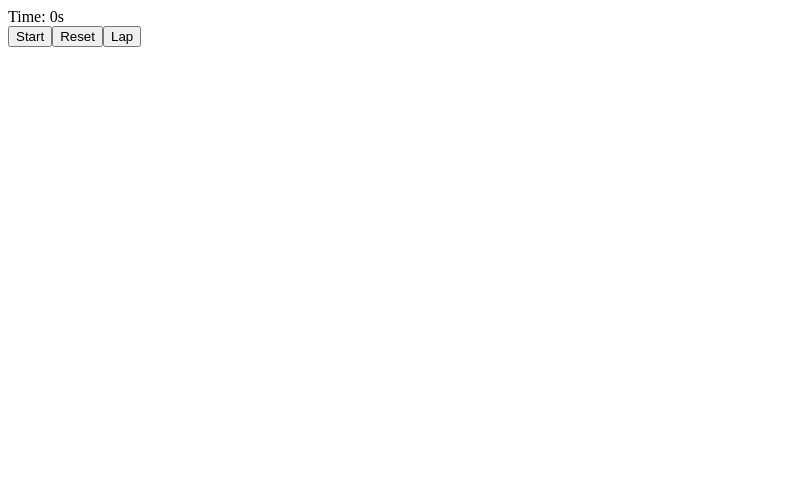
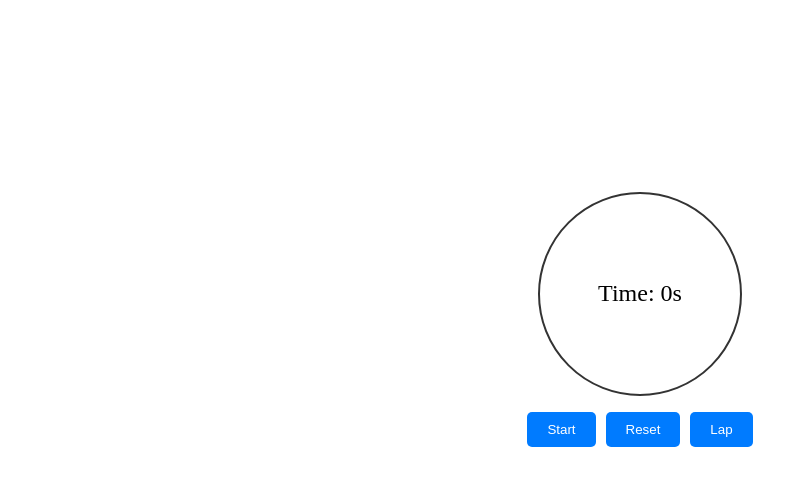
Before and after one commit to Shopify/eng-intern-assessment-react, a React app: page / in a window 1280 px wide. Shown: the top 486 px of the page, without its empty margins (0-808 px from the left). Built offline with nearby package versions, Linux system fonts and the light colour scheme.

Commit message:
Made the style and added the import for stylesheet

```diff
--- a/src/StopWatch.tsx
+++ b/src/StopWatch.tsx
@@ -1,5 +1,6 @@
 import React, { useState, useEffect, useRef } from "react";
 import StopWatchButton from "./StopWatchButton";
+import "./styles/styles.css";
 
 const StopWatch = () => {
   const [time, setTime] = useState(0);
@@ -33,16 +34,16 @@ const StopWatch = () => {
   };
 
   return (
-    <div>
-      <div>Time: {time}s</div>
-      <StopWatchButton onClick={startStopHandler} label={isRunning ? 'Stop' : 'Start'} />
-      <StopWatchButton onClick={resetHandler} label="Reset" />
-      <StopWatchButton onClick={lapHandler} label="Lap" />
-      <ul>
+    <div className="container">
+      <div className="timer">Time: {time}s</div>
+      <div className="buttonContainer">
+        <StopWatchButton onClick={startStopHandler} label={isRunning ? 'Stop' : 'Start'} />
+        <StopWatchButton onClick={resetHandler} label="Reset" />
+        <StopWatchButton onClick={lapHandler} label="Lap" />
+      </div>
         {lapTimes.current.map((lapTime, index) => (
-          <li key={index}>Lap {index + 1}: {lapTime}s</li>
+          <div key={index} className="lapItem">Lap {index + 1}: {lapTime}s</div>
         ))}
-      </ul>
     </div>
   );
 }
--- /dev/null
+++ b/src/styles/styles.css
@@ -0,0 +1,48 @@
+.container {
+    text-align: center;
+    margin-top: 280px;
+  }
+
+  .timer {
+    font-size: 24px;
+    margin-bottom: 10px;
+    position: relative;
+  }
+
+  .timer::before {
+    content: '';
+    position: absolute;
+    width: 200px;
+    height: 200px;
+    border: 2px solid #333;
+    border-radius: 70%;
+    top: 50%;
+    left: 50%;
+    transform: translate(-50%, -50%);
+  }
+
+  .buttonContainer {
+    display: flex;
+    justify-content: center;
+    margin-top: 100px;
+  }
+  .lapItem {
+    font-size: 16px;
+    margin-bottom: 5px;
+    padding: 8px;
+    border-radius: 5px;
+  }
+
+  button {
+    background-color: #007bff;
+    color: #fff;
+    padding: 10px 20px;
+    margin: 5px;
+    border: none;
+    border-radius: 5px;
+    cursor: pointer;
+  }
+
+  button:hover {
+    background-color: #0056b3;
+  }
```
